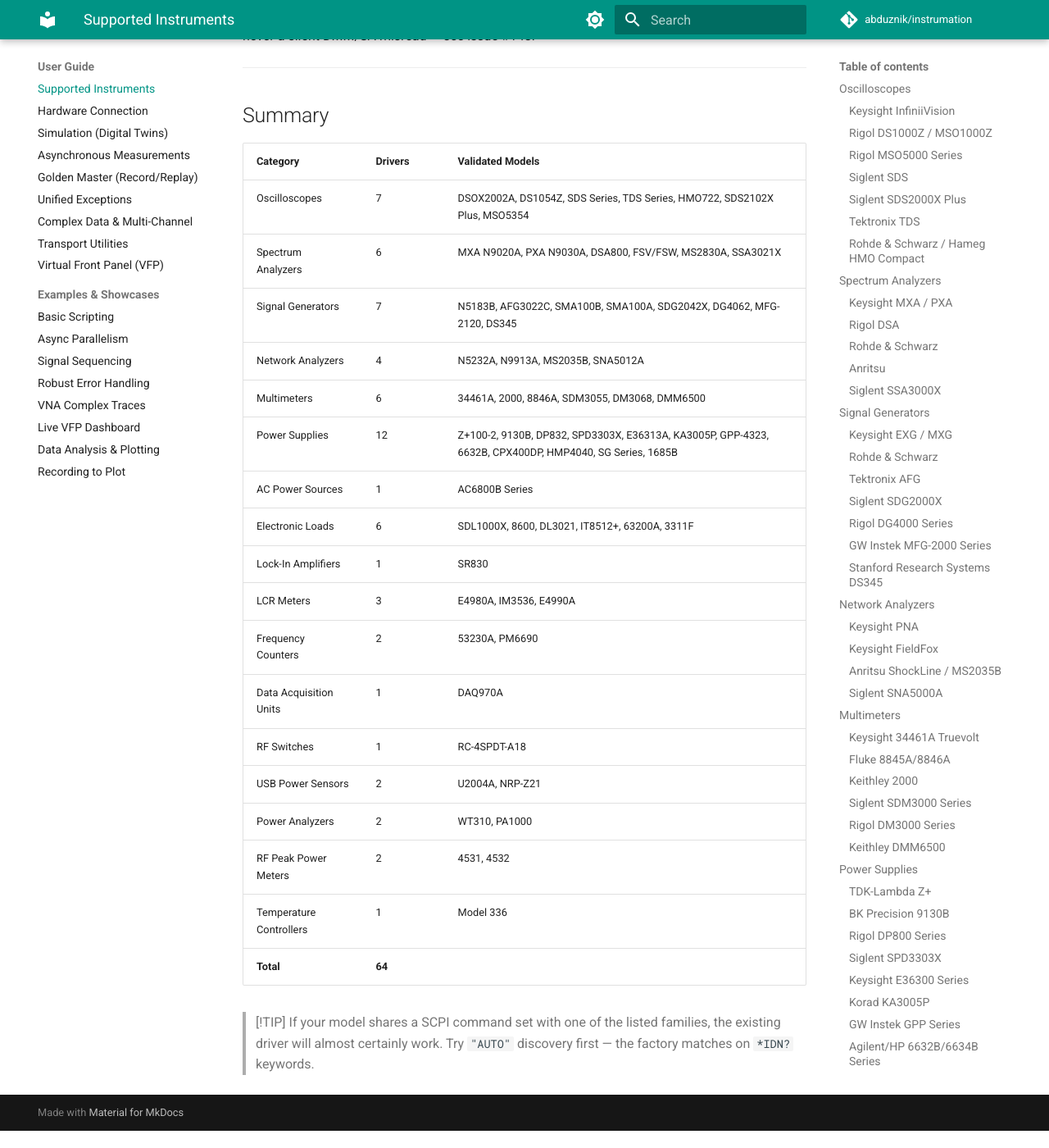
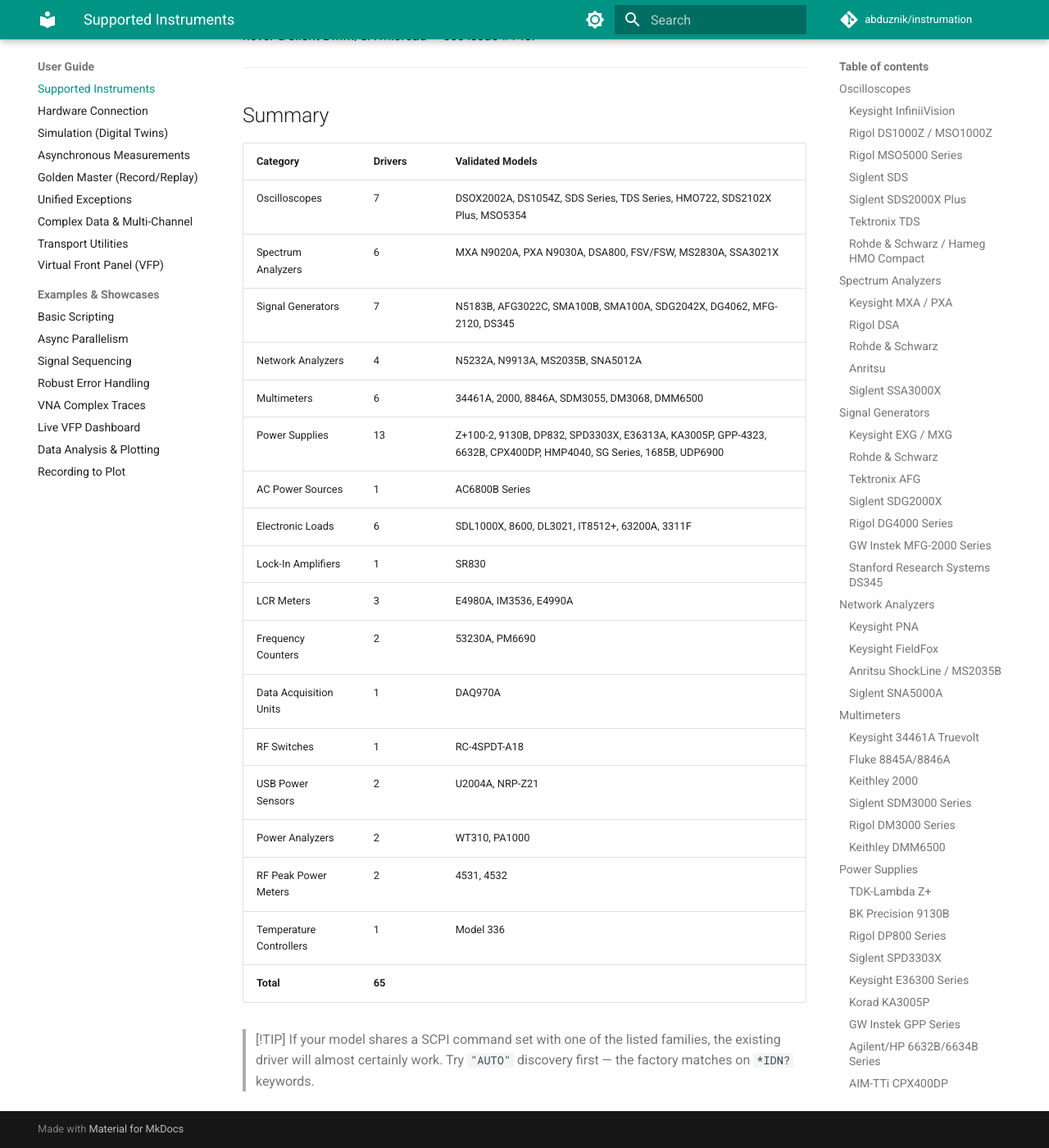
Before and after one commit to abduznik/instrumation, an MkDocs documentation site: the page built from docs/supported_instruments.md, in a window 1280 px wide and 1400 px high, scrolled down 30841 px. Shown: the whole window at 82% size. Built offline with MkDocs 1.6.1 and Material for MkDocs 9.7.7, drawn with Linux system fonts in a browser that asks for light colours; comment, search, counter and statistics services are not loaded; before the commit the page ends 32220 px from its top, so only the background shows below that.

Commit message:
docs: count the UDP6900 in the power-supply summary
The driver shipped in this branch but the summary table still said 12,
so test_docs_driver_coverage failed on every leg.

```diff
--- a/docs/supported_instruments.md
+++ b/docs/supported_instruments.md
@@ -1304,7 +1304,7 @@
 | Signal Generators | 7 | N5183B, AFG3022C, SMA100B, SMA100A, SDG2042X, DG4062, MFG-2120, DS345 |
 | Network Analyzers | 4 | N5232A, N9913A, MS2035B, SNA5012A |
 | Multimeters | 6 | 34461A, 2000, 8846A, SDM3055, DM3068, DMM6500 |
-| Power Supplies | 12 | Z+100-2, 9130B, DP832, SPD3303X, E36313A, KA3005P, GPP-4323, 6632B, CPX400DP, HMP4040, SG Series, 1685B |
+| Power Supplies | 13 | Z+100-2, 9130B, DP832, SPD3303X, E36313A, KA3005P, GPP-4323, 6632B, CPX400DP, HMP4040, SG Series, 1685B, UDP6900 |
 | AC Power Sources | 1 | AC6800B Series |
 | Electronic Loads | 6 | SDL1000X, 8600, DL3021, IT8512+, 63200A, 3311F |
 | Lock-In Amplifiers | 1 | SR830 |
@@ -1316,7 +1316,7 @@
 | Power Analyzers | 2 | WT310, PA1000 |
 | RF Peak Power Meters | 2 | 4531, 4532 |
 | Temperature Controllers | 1 | Model 336 |
-| **Total** | **64** | |
+| **Total** | **65** | |
 
 > [!TIP]
 > If your model shares a SCPI command set with one of the listed
```
